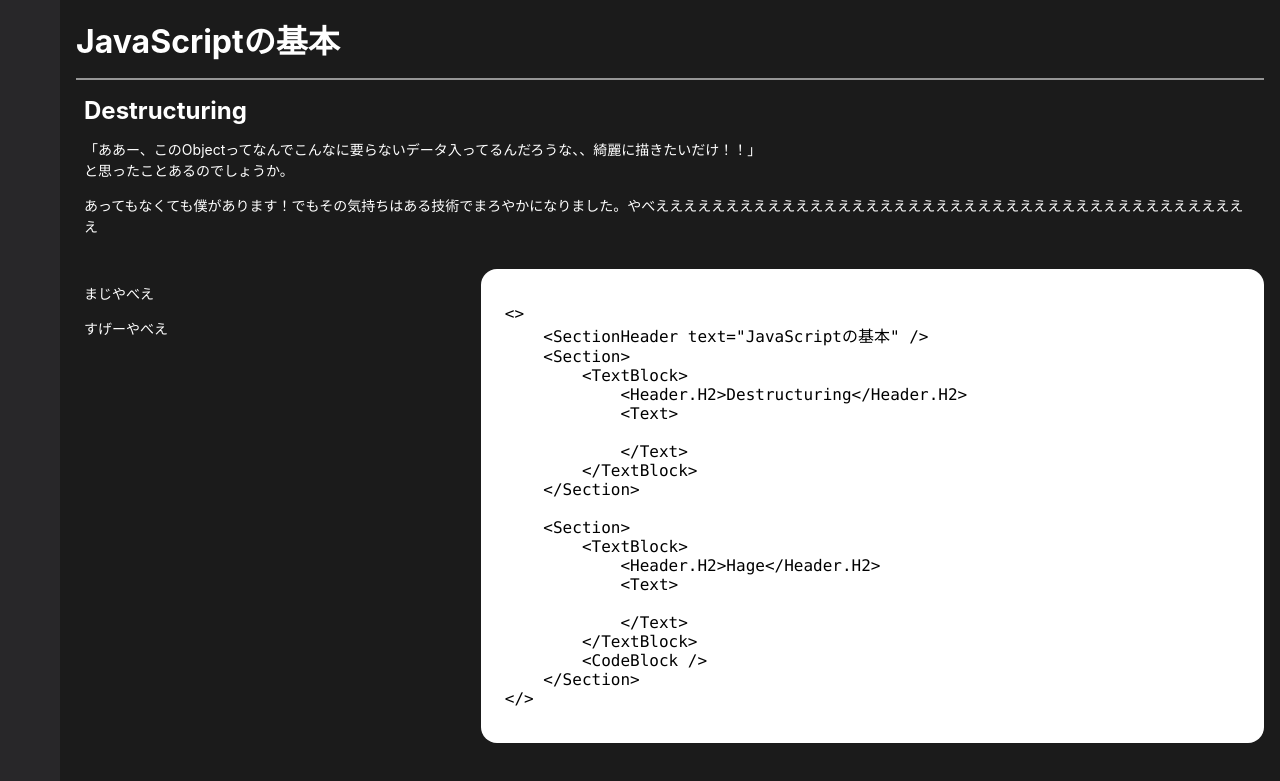
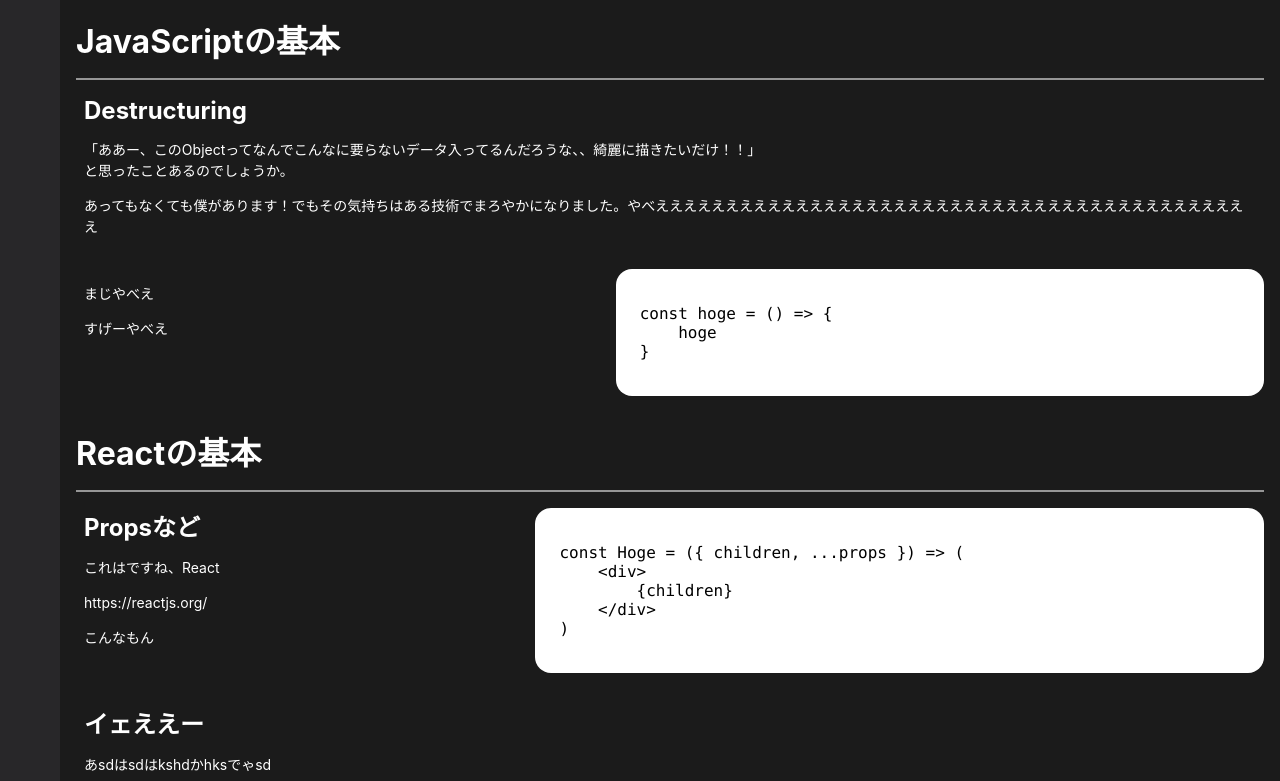
Before and after one commit to alexivison/ReactStudy, a React (Create React App) app: page / in a window 1280 px wide. Shown: the top 781 px of the page. Built offline with nearby package versions, Linux system fonts and the light colour scheme.

Commit message:
もっと仮を

```diff
--- a/src/components/pages/JavaScript.js
+++ b/src/components/pages/JavaScript.js
@@ -30,28 +30,10 @@ const JavaScript = () => (
                 `}
             </TextBlock>
             <CodeBlock>
-            {`
-<>
-    <SectionHeader text="JavaScriptの基本" />
-    <Section>
-        <TextBlock>
-            <Header.H2>Destructuring</Header.H2>
-            <Text>
-
-            </Text>
-        </TextBlock>
-    </Section>
-
-    <Section>
-        <TextBlock>
-            <Header.H2>Hage</Header.H2>
-            <Text>
-
-            </Text>
-        </TextBlock>
-        <CodeBlock />
-    </Section>
-</>
+                {`
+const hoge = () => {
+    hoge
+}
                 `}
             </CodeBlock>
         </Section>
--- a/src/components/pages/React.js
+++ b/src/components/pages/React.js
@@ -22,6 +22,31 @@ const ReactPage = () => (
                     こんなもん
                 `}
             </TextBlock>
+            <CodeBlock>
+                {`
+const Hoge = ({ children, ...props }) => (
+    <div>
+        {children}
+    </div>
+)
+                `}
+            </CodeBlock>
+        </Section>
+
+        <Section>
+            <TextBlock header="イェええー">
+                {`
+                    あsdはsdはkshdかhksでゃsd
+
+                    あsdlじゃsjdぁjsdlじゃsdあljsdぁjsだsd
+                    あklsdlかsldかsd
+
+                    あsdkぁskdぁks；d化s；ldk；ぁskd；ぁks；ldか；skd；亜skd；亜ksd
+                    亜ldsぁ；sdl；亜sld；亜lsdぁ；sdl亜；sdlあsd
+
+                    亜ldぁ；slだsd
+                `}
+            </TextBlock>
         </Section>
     </>
 )
```
